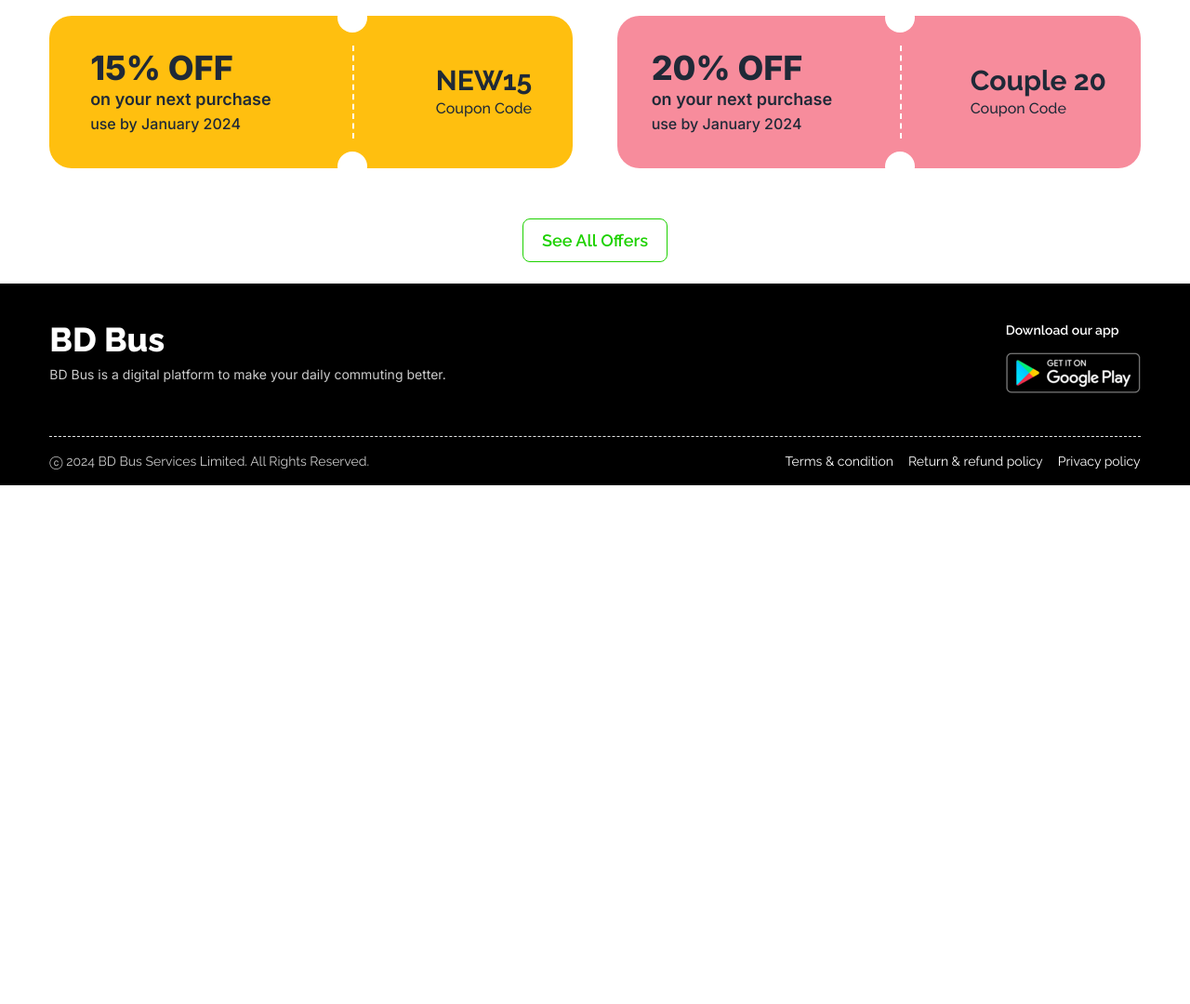
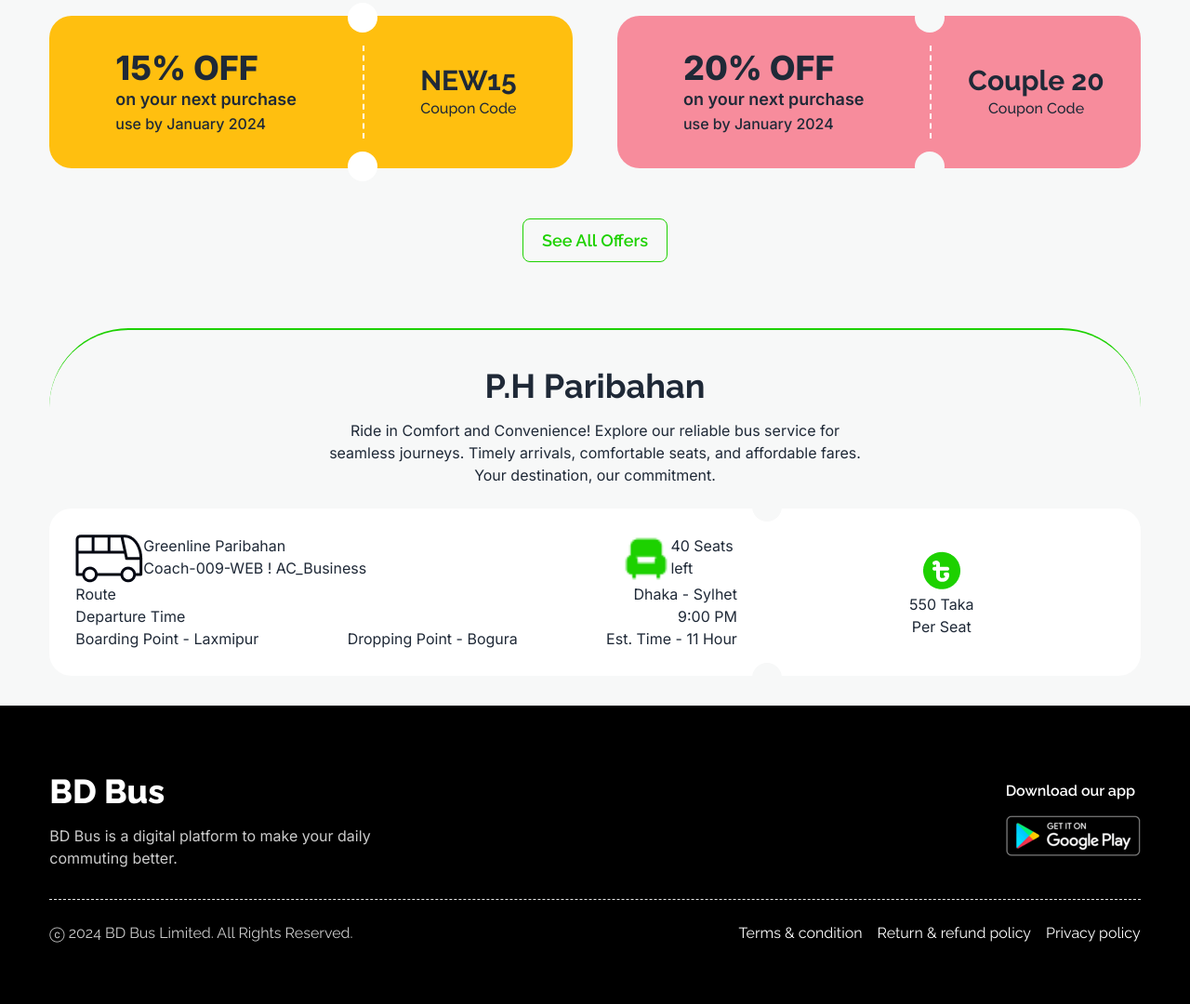
Before and after one commit to rironib/bdbus, a plain HTML site: page index.html in a window 1280 px wide. Shown: the part 785-1865 px from the top of the page at 93% size. Before the commit the page ends 1307 px from the top, so only its background shows below. Drawn offline with nearby package versions, Linux system fonts and the light colour scheme.

Commit message:
Some sections added

```diff
--- a/index.html
+++ b/index.html
@@ -67,7 +67,7 @@
                         <p class="text-white mb-5">Ride in comfort and style! Your reliable bus service for seamless
                             journeys and unforgettable adventures. Book now!
                         </p>
-                        <button onclick="window.location.href='#ticket'"
+                        <button onclick="window.location.href='#buyTicket'"
                             class="btn btn-primary bg-[#1DD100] hover:bg-[#1DD100] text-[#030712] font-bold border-none">
                             Buy Tickets
                         </button>
@@ -82,7 +82,7 @@
             <div class="flex flex-col lg:flex-row justify-around gap-8 lg:gap-12">
                 <div class="lg:w-1/2 h-full bg-[#FFBF0F] rounded-3xl">
                     <div class="flex items-center justify-around py-8">
-                        <div class="flex items-center">
+                        <div class="w-3/5 flex items-center justify-center">
                             <div class="flex flex-col inter">
                                 <h2 class="text-4xl font-extrabold">15% OFF</h2>
                                 <h5 class="text-lg font-semibold">on your next purchase </h5>
@@ -94,7 +94,7 @@
                             <div class="border-e-2 border-white border-dashed h-[100px]"></div>
                             <div class="absolute rounded-full w-8 h-8 bg-white -bottom-[2.85rem] -left-[1rem]"></div>
                         </div>
-                        <div class="flex flex-col">
+                        <div class="w-2/5 flex flex-col text-center">
                             <h3 class="text-3xl font-bold">NEW15</h3>
                             <p class="font-medium">Coupon Code</p>
                         </div>
@@ -102,7 +102,7 @@
                 </div>
                 <div class="lg:w-1/2 h-full bg-[#F78C9C] rounded-3xl">
                     <div class="flex items-center justify-around py-8">
-                        <div class="flex items-center">
+                        <div class="w-3/5 flex items-center justify-center">
                             <div class="flex flex-col inter">
                                 <h2 class="text-4xl font-extrabold">20% OFF</h2>
                                 <h5 class="text-lg font-semibold">on your next purchase </h5>
@@ -110,11 +110,12 @@
                             </div>
                         </div>
                         <div class="relative">
-                            <div class="absolute rounded-full w-8 h-8 bg-white -top-[2.85rem] -left-[1rem]"></div>
+                            <div class="absolute rounded-full w-8 h-8 bg-[#f7f8f8] -top-[2.85rem] -left-[1rem]"></div>
                             <div class="border-e-2 border-white border-dashed h-[100px]"></div>
-                            <div class="absolute rounded-full w-8 h-8 bg-white -bottom-[2.85rem] -left-[1rem]"></div>
+                            <div class="absolute rounded-full w-8 h-8 bg-[#f7f8f8] -bottom-[2.85rem] -left-[1rem]">
                             </div>
-                        <div class="flex flex-col">
+                        </div>
+                        <div class="w-2/5 flex flex-col text-center">
                             <h3 class="text-3xl font-bold">Couple 20</h3>
                             <p class="font-medium">Coupon Code</p>
                         </div>
@@ -122,35 +123,96 @@
                 </div>
             </div>
             <div class="text-center mt-16">
-                <a href="#"
-                    class="px-5 py-3 text-lg font-semibold text-[#1DD100] border border-[#1DD100] rounded-lg">See All
-                    Offers</a>
+                <a href="#" class="px-5 py-3 text-lg font-semibold text-[#1DD100] border border-[#1DD100] rounded-lg">
+                    See All Offers
+                </a>
+            </div>
+        </section>
+        <section class="inter mt-20">
+            <div class="border-t-2 border-[#1DD100] rounded-full">
+                <div class="lg:w-1/2 mx-auto mt-10 text-center">
+                    <h1 id="buyTicket" class="Raleway mb-4 text-4xl font-bold">P.H Paribahan</h1>
+                    <p class="mb-6">
+                        Ride in Comfort and Convenience! Explore our reliable bus service for seamless journeys. Timely
+                        arrivals, comfortable seats, and affordable fares. Your destination, our commitment.
+                    </p>
+                </div>
+            </div>
+            <div class="flex bg-white p-7 rounded-3xl">
+                <div class="w-4/6 pe-8">
+                    <div class="flex justify-between">
+                        <div class="flex">
+                            <img src="images/bus-logo.png" alt="Bus">
+                            <div>
+                                <h1>Greenline Paribahan</h1>
+                                <p>Coach-009-WEB ! AC_Business</p>
+                            </div>
+                        </div>
+                        <div class="flex">
+                            <img src="images/seat-green-filled.png" alt="Seat">
+                            <div><span id="availableTicket">40</span> Seats left</div>
+                        </div>
+                    </div>
+                    <div>
+                        <div class="flex justify-between">
+                            <div>Route</div>
+                            <div>Dhaka - Sylhet</div>
+                        </div>
+                        <div class="flex justify-between">
+                            <div>Departure Time</div>
+                            <div>9:00 PM</div>
+                        </div>
+                        <div class="flex justify-between">
+                            <button>Boarding Point - Laxmipur</button>
+                            <button>Dropping Point - Bogura</button>
+                            <button>Est. Time - 11 Hour</button>
+                        </div>
+                    </div>
+                </div>
+                <div class="relative">
+                    <div class="absolute rounded-full w-8 h-8 bg-[#f7f8f8] -top-[2.85rem] -left-[1rem]"></div>
+                    <div class="border-e-2 border-white border-dashed h-[100px]"></div>
+                    <div class="absolute rounded-full w-8 h-8 bg-[#f7f8f8] -bottom-[2.85rem] -left-[1rem]"></div>
+                </div>
+                <div class="w-2/6 flex flex-col justify-center items-center">
+                    <img src="images/fare.png" alt="Taka">
+                    <h2>550 Taka</h2>
+                    <p>Per Seat</p>
+                </div>
+            </div>
+            <div>
+                <div></div>
+                <div></div>
             </div>
         </section>
     </main>
 
     <footer class="bg-black">
-        <section class="w-11/12 mx-auto footer py-10 text-base-content">
+        <div class="w-11/12 mx-auto py-10">
+            <div class="flex flex-col lg:flex-row justify-center items-center lg:justify-between gap-8 py-8">
+                <nav class="flex flex-col items-center lg:items-start text-center lg:text-start gap-4">
+                    <h1 class="text-white text-4xl font-extrabold">BD Bus</h1>
+                    <p class="lg:w-3/4 inter text-[#ffffffcc]">
+                        BD Bus is a digital platform to make your daily commuting better.
+                    </p>
+                </nav>
                 <nav>
-                <h1 class="text-white text-4xl font-extrabold">BD Bus</h1>
-                <p class="inter text-[#ffffffcc]">BD Bus is a digital platform to make your daily commuting better.</p>
+                    <p class="text-white font-semibold mb-2">Download our app</p>
+                    <img src="images/playstore.png" alt="Play Store">
                 </nav>
-            <nav class="md:place-self-center md:justify-self-end">
-                <p class="text-white font-semibold">Download our app</p>
-                <img src="images/playstore.png" alt="">
-            </nav>
-        </section>
-        <section class="w-11/12 mx-auto footer py-4 border-t border-dashed text-base-content border-base-300">
-            <aside class="items-center grid-flow-col">
-                <p class="text-[#ffffffcc]">ⓒ 2024 BD Bus Services Limited. All Rights Reserved.</p>
+            </div>
+            <div class="py-6 border-t border-dashed border-base-300">
+                <div class="flex flex-col-reverse lg:flex-row justify-center items-center lg:justify-between gap-8">
+                    <aside>
+                        <p class="text-[#ffffffcc]">ⓒ 2024 BD Bus Limited. All Rights Reserved.</p>
                     </aside>
-            <nav class="md:place-self-center md:justify-self-end">
-                <div class="grid grid-flow-col gap-4 *:text-white">
+                    <nav class="flex flex-col lg:flex-row items-center gap-2 lg:gap-4 *:text-white">
                         <a href="#">Terms & condition</a>
                         <a href="#">Return & refund policy</a>
                         <a href="#">Privacy policy</a>
+                    </nav>
                 </div>
-            </nav>
+            </div>
             </section>
     </footer>
     <script src="js/script.js"></script>
--- a/style.css
+++ b/style.css
@@ -1,4 +1,8 @@
 body {
+  font-family: "Raleway", sans-serif;
+  background-color: #f7f8f8;
+}
+.Raleway {
   font-family: "Raleway", sans-serif;
 }
 .inter {
```
Lines whose indentation alone changed are shown as unchanged.
